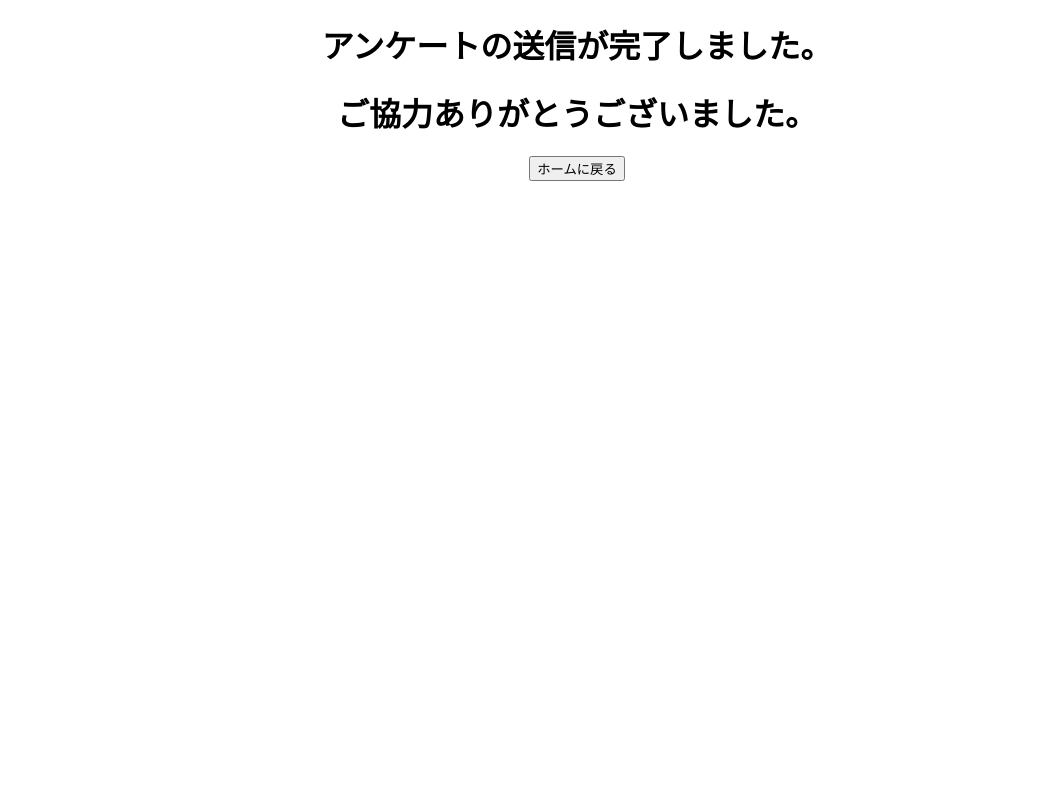
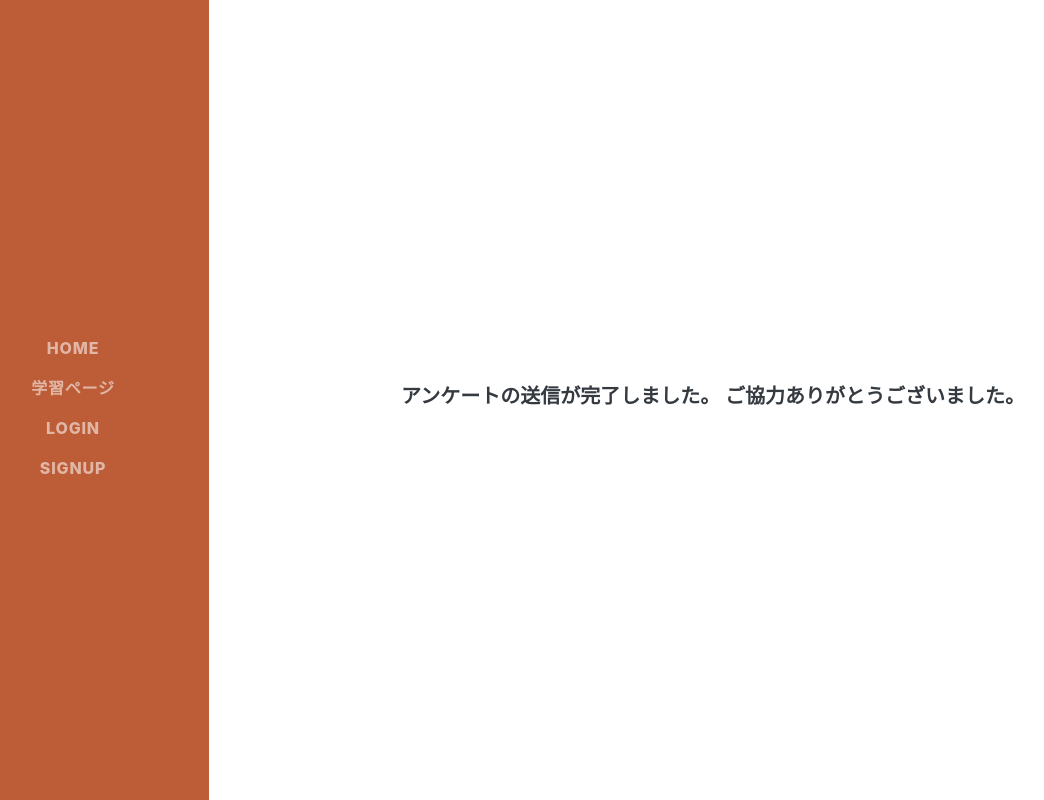
Before and after one commit to rika25fgfg/grad2021_groupF, a Django app: page /question_done/ in a window 1280 px wide. Shown: the whole page, without its empty margins (63-1107 px from the left). Run offline with Django 3.2, Linux system fonts and the light colour scheme; some libraries are stand-ins or nearby versions; some web fonts are replaced.

Commit message:
アンケート完了画面/base適用

```diff
--- a/learning/templates/question_done.html
+++ b/learning/templates/question_done.html
@@ -1,22 +1,24 @@
-<!DOCTYPE html>
-<html lang="ja">
+{% extends 'base.html' %}
+{% load md5url %}
+{% load static %}
 
-<head>
-    <meta charset="UTF-8">
-    <meta http-equiv="X-UA-Compatible" content="IE=edge">
-    <meta name="viewport" content="width=device-width, initial-scale=1.0">
-    <title>アンケート送信画面</title>
-</head>
+{% block titile %}入学促進学習サイト{% endblock %}
+{% block content %}
+<!-- Page Content-->
+<div class="container-fluid p-0">
+    <!-- About-->
+    <section class="resume-section" id="about">
+        <div class="resume-section-content">
+            <h5>アンケートの送信が完了しました。
+                ご協力ありがとうございました。
+            </h5>
+        </div>
+    </section>
+</div>
+
 <style>
-    body {
+    h5{
         text-align: center;
     }
 </style>
-
-<body>
-    <h1>アンケートの送信が完了しました。</h1>
-    <h1>ご協力ありがとうございました。</h1>
-</body>
-<a href="/"><button>ホームに戻る</button></a>
-
-</html>
+{% endblock %}
```
